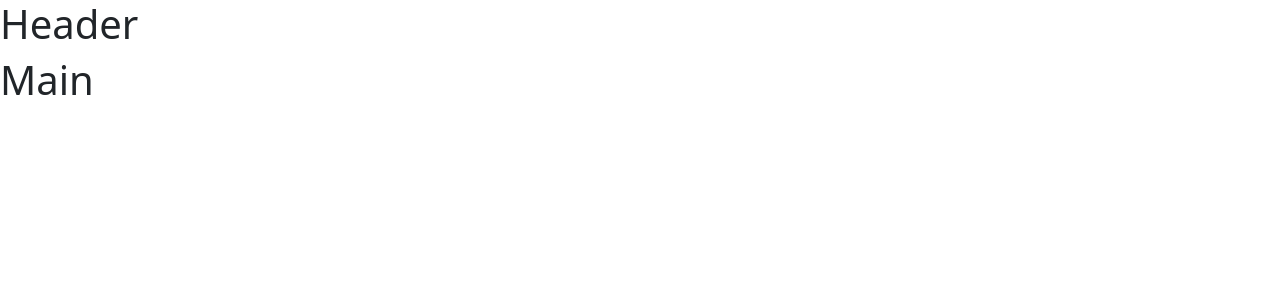
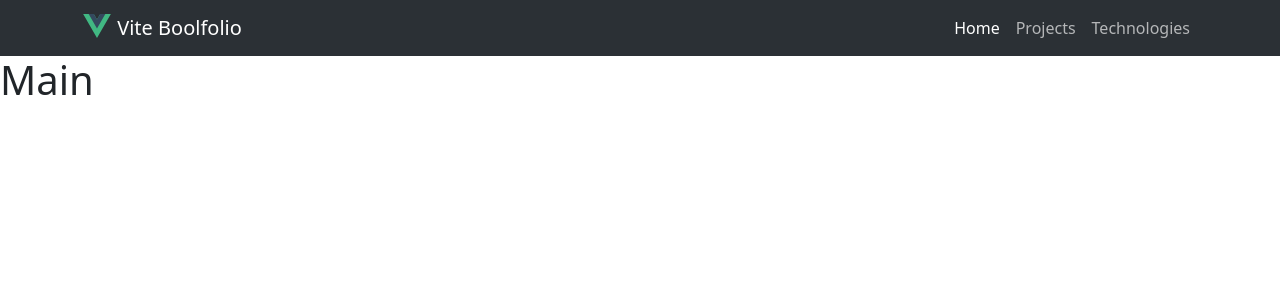
Before and after one commit to Marcap00/vite-boolfolio, a Vue app: page / in a window 1280 px wide. Shown: the top 300 px of the page. Built offline with nearby package versions, Linux system fonts and the light colour scheme.

Commit message:
completed header

```diff
--- a/src/App.vue
+++ b/src/App.vue
@@ -16,8 +16,10 @@ export default {
 </script>
 
 <template>
-  <AppHeader />
-  <AppMain />
+  <div data-bs-theme="dark">
+    <AppHeader />
+    <AppMain />
+  </div>
 </template>
 
 <style lang="scss">
--- a/src/components/AppHeader.vue
+++ b/src/components/AppHeader.vue
@@ -10,7 +10,30 @@ export default {
 
 <template>
     <header>
-        <h1>Header</h1>
+        <nav class="navbar navbar-expand bg-body-tertiary">
+            <div class="container">
+                <div class="w-100 d-flex justify-content-between">
+                    <a class="navbar-brand" href="#">
+                        <img src="../assets/logo.svg" alt="Logo" width="30" height="24"
+                            class="d-inline-block align-text-top">
+                        Vite Boolfolio
+                    </a>
+                    <div id="navbarNav">
+                        <ul class="navbar-nav">
+                            <li class="nav-item">
+                                <a class="nav-link active" href="#">Home</a>
+                            </li>
+                            <li class="nav-item">
+                                <a class="nav-link" href="#">Projects</a>
+                            </li>
+                            <li class="nav-item">
+                                <a class="nav-link" href="#">Technologies</a>
+                            </li>
+                        </ul>
+                    </div>
+                </div>
+            </div>
+        </nav>
     </header>
 </template>
 
```
